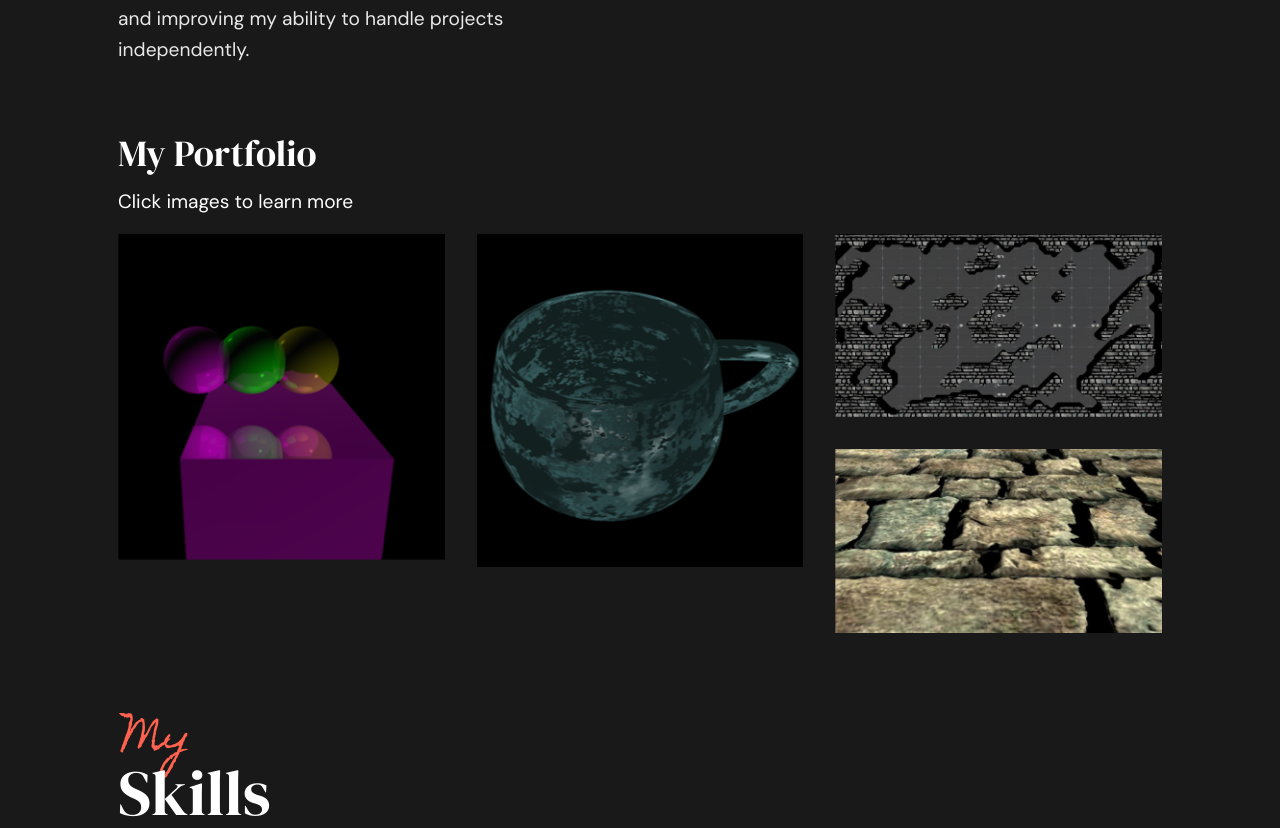
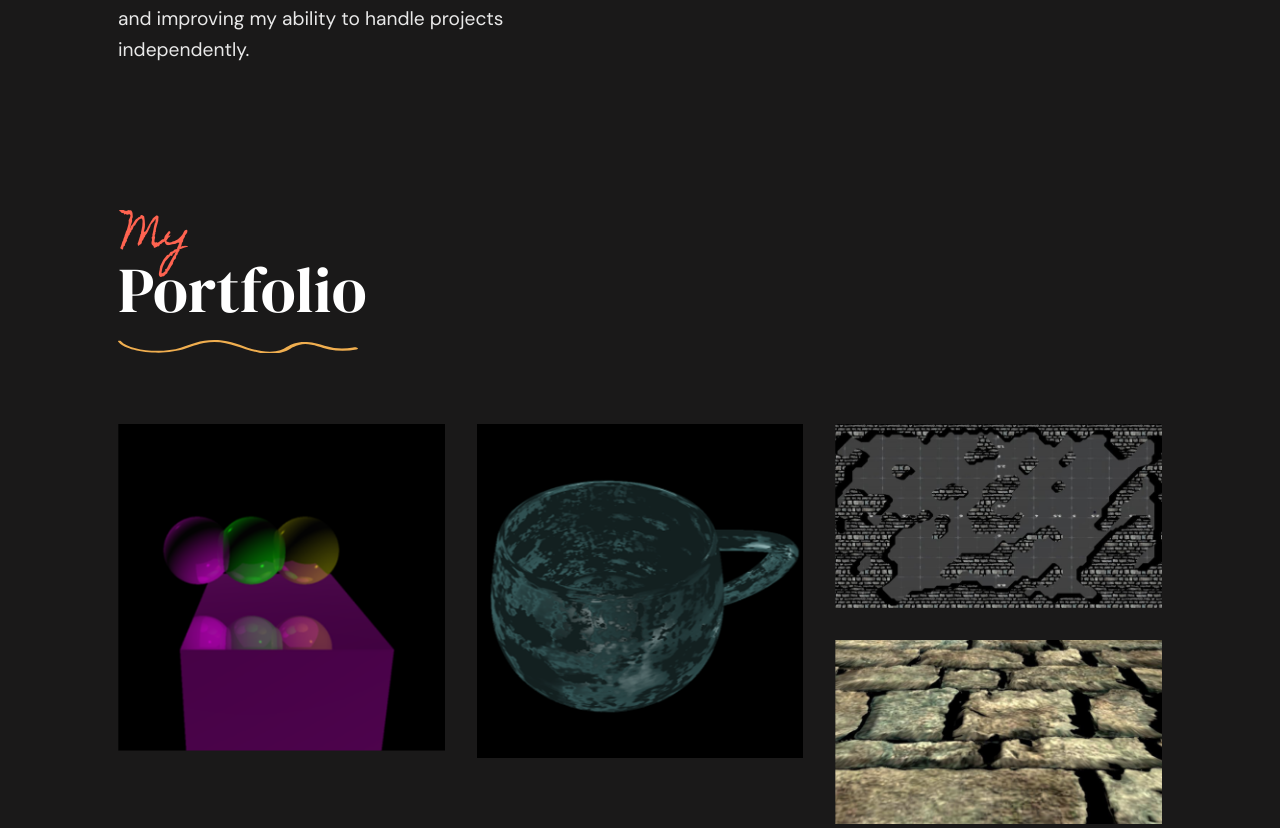
Before and after one commit to soapy98/soapy98.github.io, a website: page index.html in a window 1280 px wide. Shown: the part 4080-4908 px from the top of the page. Drawn offline with Linux system fonts and the light colour scheme; a web font is replaced by a local one.

Commit message:
Added portfolio heading

```diff
--- a/index.html
+++ b/index.html
@@ -444,8 +444,18 @@
             </div>
         </div> <!-- / About-->
         <!-- My Portfolio-->
-         <h2 class="portfolio-title">My Portfolio</h2>
-            <p class="portfolio-message">Click images to learn more</p>
+        <div class="py-8 portfolio">
+            <div class="mb-6 py-2" data-aos="reveal-right">
+                <h3 class="display-3 lh-1"><span class="font-script d-block text-danger display-6 lh-1 ps-1">My</span>
+                    Portfolio</h3>
+                <div class="f-w-52 text-warning">
+                    <svg xmlns="http://www.w3.org/2000/svg" viewBox="0 0 216 12.32">
+                        <path
+                            d="M170,1.88c-18.36-.72-17,8.73-33.3,8.7-17.86,0-26.63-8.43-43.12-10.2C76.84-1.43,66.44,3.69,56.44,6.89,39.25,12.37,10.14,9.6,2.68,1.11,2.16.53-.38.67.05,1.27,3.88,6.63,17.5,10.92,33.64,11.32a85.71,85.71,0,0,0,21.53-2c8.11-1.93,13.35-5,22-6.67,20.93-4,33,5.93,50,8.77,7.09,1.17,14.78,1.25,20.59-.37,6.49-1.8,8.31-5,15.08-6.66C173.06,1.89,181.43,7,190,8.59a68.55,68.55,0,0,0,24.63-.06c3.13-.63.13-2.5-2.92-1.83A52.54,52.54,0,0,1,185.8,5.27C181.17,3.83,176.38,2.14,170,1.88Z"
+                            fill="currentColor" />
+                    </svg>
+                </div>
+            </div>
             <div class="portfolio-listing">
                 <!-- Portfolio Title -->
 
@@ -483,9 +493,11 @@
                         data-portfolio-img="./assets/images/media/CA wihtout flood fill.PNG"
                         data-portfolio-title="Procedurally Generated Maze with Steep Parallax shader applied."
                         data-portfolio-description="Maze procedurally generated using 3 algorithms. Cellular Automata used to generate 2D Maze. Flood Fill used for a more organized Maze. Marching Squares used to polygonize and turn the Maze from 2D to 3D."
-                    data-portfolio-client="Masters Dissertation" data-portfolio-date="" data-portfolio-category="Maze">
+                        data-portfolio-client="Masters Dissertation" data-portfolio-date=""
+                        data-portfolio-category="Maze">
                         <picture class="d-block" data-aos="reveal-left">
-                        <img class="img-fluid img-large" src="./assets/images/media/Resized CA wihtout flood.png" alt="">
+                            <img class="img-fluid img-large" src="./assets/images/media/Resized CA wihtout flood.png"
+                                alt="">
                         </picture>
                     </div>
 
@@ -506,7 +518,8 @@
             <!-- Skills Section-->
             <div class="py-8 skills">
                 <div class="mb-6 py-2" data-aos="reveal-right">
-                <h3 class="display-3 lh-1"><span class="font-script d-block text-danger display-6 lh-1 ps-1">My</span>
+                    <h3 class="display-3 lh-1"><span
+                            class="font-script d-block text-danger display-6 lh-1 ps-1">My</span>
                         Skills</h3>
                     <div class="f-w-40 text-warning">
                         <svg xmlns="http://www.w3.org/2000/svg" viewBox="0 0 216 12.32">
```
Lines whose indentation alone changed are shown as unchanged.
